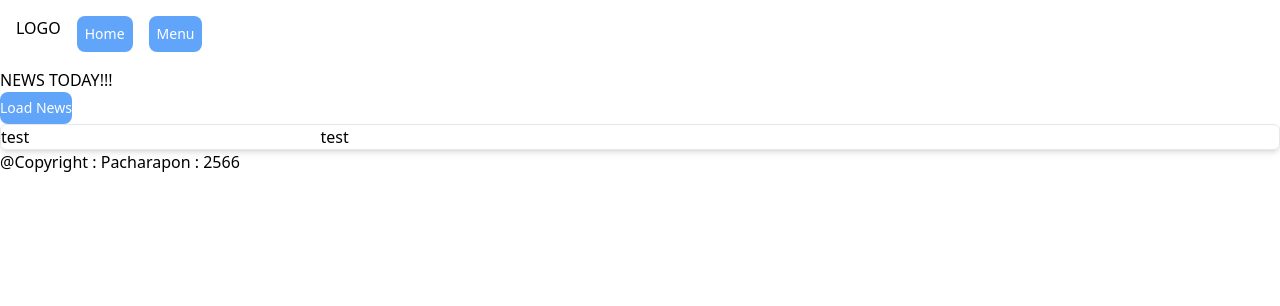
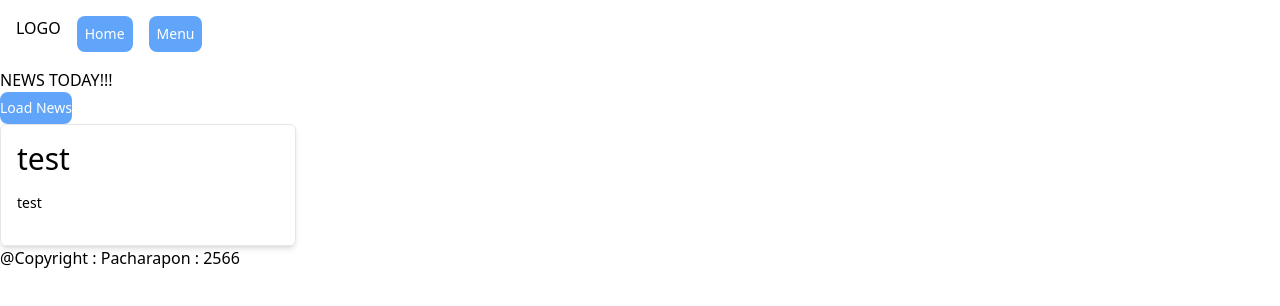
Before and after one commit to PacharaponFirst/samakran, a React (Vite) app: page /admin/news in a window 1280 px wide. Shown: the top 306 px of the page. Built offline with nearby package versions, Linux system fonts and the light colour scheme.

Commit message:
grid update

```diff
--- a/src/page/NewsPage.tsx
+++ b/src/page/NewsPage.tsx
@@ -13,9 +13,9 @@ interface NewsProps {
 
 const NewsComponent: FC<NewsProps> = ( { data } ) => {
     return(
-        <div className='grid grid-cols-1 border rounded-md shadow-md sm:grid-cols-2 md:grid-col-3 lg:grid-cols-4'>
-        <div>{data.title}</div>
-        <div>{data.body}</div>
+        <div key={data.id} className='grid grid-cols-1 border rounded-md shadow-md p-4 '>
+        <div className='text-3xl'>{data.title}</div>
+        <div className='text-sm py-4'>{data.body}</div>
         </div>
     );
 };
@@ -30,7 +30,7 @@ const NewsPage: FC = () => {
             }]);
 
 
-    // function
+    // async function (Promise)
     const loadNews = () => {
 
         fetch("https://jsonplaceholder.typicode.com/posts")
@@ -47,9 +47,11 @@ const NewsPage: FC = () => {
         <button className='npru-button' onClick={loadNews}>
             Load News
         </button>
+        <div className=" grid grid-cols-1 gap-2 md:grid-cols-2 md:gap-4 lg:grid-cols-3 lg:gap-6 xl:grid-cols-4 xl:gap-8">
         { posts.map((value) => (
             <NewsComponent data ={value} />
         ))}
+        </div>
             </>
     );
 };
```
